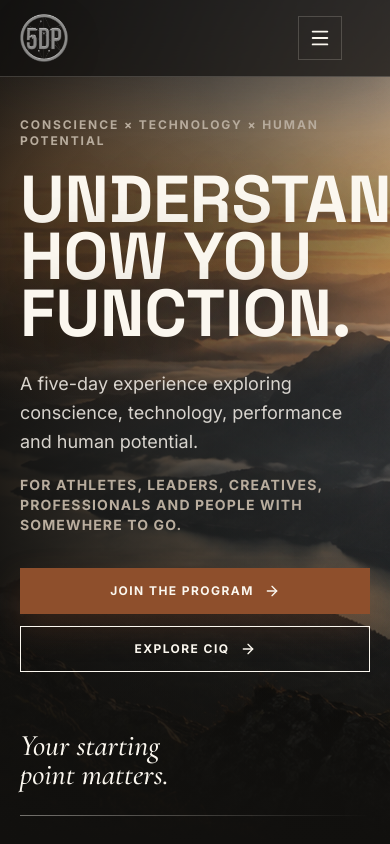
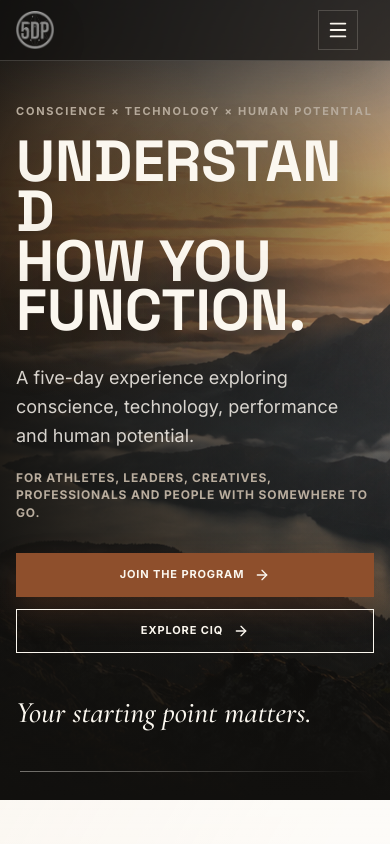
Before and after one commit to NipuniThakshila2000/5DP, a React (Vite) app: page / in a window 390 px wide. Shown: the top 844 px of the page. Built offline with nearby package versions, Linux system fonts and the light colour scheme.

Commit message:
Improve responsive layout

```diff
--- a/src/styles.css
+++ b/src/styles.css
@@ -29,6 +29,7 @@ html {
 
 body {
   margin: 0;
+  overflow-x: hidden;
   font-family: Inter, system-ui, sans-serif;
   color: var(--ink);
   background:
@@ -197,6 +198,7 @@ h3 {
   font-weight: 700;
   letter-spacing: 0;
   text-transform: uppercase;
+  overflow-wrap: break-word;
 }
 
 h1 {
@@ -220,6 +222,7 @@ h3 {
 p {
   max-width: 68ch;
   margin-bottom: 18px;
+  overflow-wrap: break-word;
 }
 
 .hero {
@@ -1024,6 +1027,8 @@ details p { color: rgba(34, 34, 31, 0.72); }
   }
   .hero-copy, .section-copy, .split-heading, .band-copy { grid-column: 2 / 7; }
   .hero-statement, .portrait-image, .tech-panel, .measure, .heritage, .statement-stack { grid-column: 7 / 10; }
+  .tech-panel { min-height: 420px; }
+  .feature-row { grid-template-columns: repeat(2, 1fr); }
   .idea-language {
     max-width: 15ch;
     font-size: clamp(40px, 5.4vw, 58px);
@@ -1050,12 +1055,27 @@ details p { color: rgba(34, 34, 31, 0.72); }
 
 @media (max-width: 720px) {
   :root { --grid: 20px repeat(4, minmax(0, 1fr)) 20px; }
-  .site-header { grid-template-columns: auto 1fr auto; padding: 14px 20px; }
-  section { padding: 78px 0; }
+  body { font-size: 16px; }
+  .site-header {
+    grid-template-columns: auto 1fr auto;
+    gap: 16px;
+    padding: 12px 20px;
+  }
+  .brand {
+    width: 42px;
+    height: 42px;
+  }
+  .mobile-panel {
+    inset: 66px 0 auto;
+    max-height: calc(100svh - 66px);
+    overflow-y: auto;
+  }
+  section { padding: 72px 0; }
   .hero {
-    min-height: 100svh;
-    padding-top: 112px;
-    background-position: 64% center;
+    min-height: auto;
+    padding-top: 118px;
+    padding-bottom: 72px;
+    background-position: 62% center;
   }
   .hero-copy,
   .hero-statement,
@@ -1082,16 +1102,39 @@ details p { color: rgba(34, 34, 31, 0.72); }
   .final-cta > div {
     grid-column: 2 / 6;
   }
-  h1 { font-size: clamp(54px, 17vw, 76px); }
-  h2 { font-size: clamp(38px, 12vw, 56px); }
+  h1 { font-size: clamp(46px, 16vw, 72px); }
+  h2 { font-size: clamp(34px, 11vw, 52px); }
+  .eyebrow {
+    margin-bottom: 18px;
+    font-size: 11px;
+  }
+  .hero-copy { max-width: 100%; }
+  .hero-lede { font-size: 18px; }
+  .hero-audience {
+    font-size: 12px;
+    letter-spacing: 0.07em;
+  }
   .hero-statement {
     justify-self: start;
     max-width: 12ch;
     margin: 46px 0 0;
     text-align: left;
   }
-  .button-row, .button { width: 100%; }
-  .portrait-image, .tech-panel { aspect-ratio: 4 / 5; min-height: 0; margin-top: 36px; }
+  .button-row {
+    display: grid;
+    width: 100%;
+  }
+  .button {
+    width: 100%;
+    min-width: 0;
+    padding: 0 14px;
+    letter-spacing: 0.1em;
+  }
+  .portrait-image, .tech-panel {
+    aspect-ratio: 4 / 5;
+    min-height: 0;
+    margin-top: 36px;
+  }
   .idea-language {
     max-width: 12ch;
     margin-top: 34px;
@@ -1099,9 +1142,29 @@ details p { color: rgba(34, 34, 31, 0.72); }
     font-size: clamp(44px, 13vw, 60px);
   }
   .image-band { min-height: auto; }
-  .avant-text { grid-column: 2 / 6; margin-top: 48px; }
+  .band-copy { align-self: start; }
+  .avant-text {
+    grid-column: 2 / 6;
+    margin-top: 48px;
+    font-size: clamp(34px, 12vw, 58px);
+  }
   .four, .five, .feature-row, .editorial-cards, .takeaway-grid { grid-template-columns: 1fr; }
+  .line-card,
+  .editorial-cards article,
+  .takeaway-grid article,
+  .feature-row div {
+    min-height: auto;
+    padding: 22px;
+  }
+  .line-card::before,
+  .editorial-cards article::before,
+  .takeaway-grid article::before {
+    margin-bottom: 20px;
+  }
   .feature-row div { border-right: 0; border-bottom: 1px solid var(--line-dark); }
+  .center-copy { text-align: left; }
+  .center-copy p { margin-left: 0; margin-right: 0; }
+  .experience .center-copy::after { margin-left: 0; }
   .timeline {
     grid-template-columns: 1fr;
     margin-top: 30px;
@@ -1125,6 +1188,7 @@ details p { color: rgba(34, 34, 31, 0.72); }
   .section-editorial > div:nth-child(2),
   .stacked-accent { grid-column: 2 / 6; }
   .section-editorial > div:nth-child(2) { margin-top: 24px; }
+  .responsible::after { display: none; }
   .stacked-accent {
     justify-self: stretch;
     margin-top: 38px;
@@ -1142,6 +1206,7 @@ details p { color: rgba(34, 34, 31, 0.72); }
     left: 20px;
     right: 20px;
     bottom: 42px;
+    max-width: none;
     padding: 28px 0 0 20px;
   }
   .split-image { min-height: 46svh; }
@@ -1158,7 +1223,76 @@ details p { color: rgba(34, 34, 31, 0.72); }
     background: var(--obsidian);
   }
   .final-cta h2 { font-size: clamp(48px, 15vw, 74px); }
+  .final-cta .button-row { justify-content: stretch; }
   summary { min-height: 74px; font-size: 16px; }
+  .footer {
+    align-items: start;
+    gap: 24px;
+    padding: 34px 20px;
+  }
+  .footer nav {
+    display: grid;
+    gap: 12px;
+  }
+}
+
+@media (max-width: 420px) {
+  :root { --grid: 16px repeat(4, minmax(0, 1fr)) 16px; }
+  .site-header { padding: 10px 16px; }
+  .brand {
+    width: 38px;
+    height: 38px;
+  }
+  .menu-button {
+    width: 40px;
+    height: 40px;
+  }
+  .mobile-panel {
+    inset: 58px 0 auto;
+    max-height: calc(100svh - 58px);
+    padding: 18px 16px;
+  }
+  section { padding: 64px 0; }
+  .hero {
+    padding-top: 104px;
+    background-position: 66% center;
+  }
+  h1 { font-size: clamp(42px, 15vw, 58px); }
+  h2 { font-size: clamp(31px, 10vw, 44px); }
+  .nav-cta,
+  .mobile-cta,
+  .button {
+    min-height: 44px;
+    font-size: 11px;
+    letter-spacing: 0.08em;
+  }
+  .hero-statement,
+  .idea-language,
+  .stacked-accent,
+  .statement-stack,
+  .short-statement,
+  .transform {
+    max-width: 100%;
+  }
+  .idea-language { font-size: clamp(38px, 12vw, 50px); }
+  .stacked-accent { font-size: clamp(42px, 14vw, 58px); }
+  .statement-stack { font-size: clamp(28px, 10vw, 42px); }
+  .flourish-word { font-size: clamp(58px, 19vw, 78px); }
+  .legacy {
+    min-height: 86svh;
+    background-position: 50% center;
+  }
+  .legacy .overlay-copy {
+    left: 16px;
+    right: 16px;
+    bottom: 34px;
+    padding-left: 16px;
+  }
+  summary {
+    gap: 14px;
+    padding-right: 0;
+    font-size: 14px;
+  }
 }
 
 @keyframes timelineLineMobile {
```
